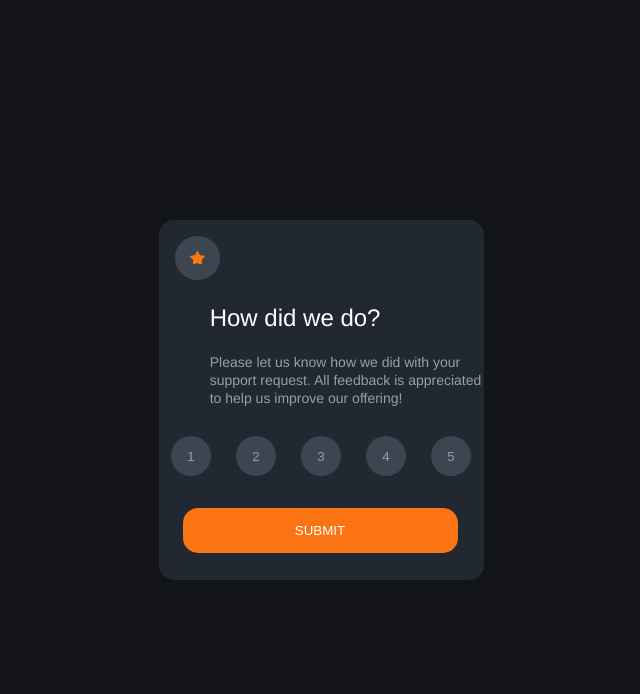
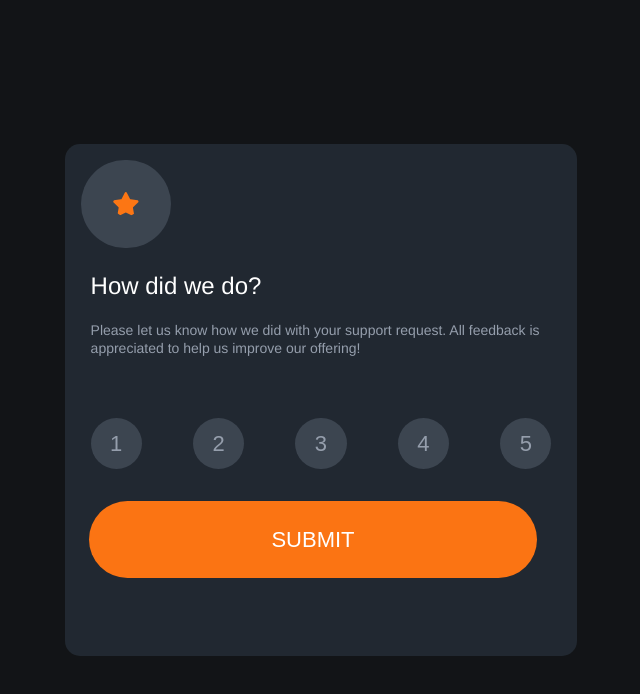
Before and after one commit to coreystone01/interactive-rating-component, a website built with Parcel: page index.html in a window 1280 px wide. Shown: the whole page, without its empty margins (319-959 px from the left). Built offline with nearby package versions, Linux system fonts and the light colour scheme.

Commit message:
moved style.scss into the sass folder and cleaned up the pointers on the partial files. There's a big issue with sizing on the desktop breakpoint because I was using vw and vh. Creating a branch to fix this issue

```diff
--- a/index.html
+++ b/index.html
@@ -4,8 +4,7 @@
   <meta charset="UTF-8">
   <meta name="viewport" content="width=device-width, initial-scale=1.0"> <!-- displays site properly based on user's device -->
   <link rel="icon" type="image/png" sizes="32x32" href="./images/favicon-32x32.png">
-  <link rel="stylesheet" href="style.scss">
-  <script src="script.js" defer></script>
+  <link rel="stylesheet" href="/css/custom.css">
   <title>Frontend Mentor | Interactive rating component</title>
 </head>
 <!-- color classes are defined in sass/layout/_index.scss -->
@@ -27,11 +26,6 @@
     </section>
     <button class="button submit --orange --white" tabindex="5" aria-label="Submit Your Score">SUBMIT</button>
   </div>
-
-
-  <!-- <div class="attribution">
-    Challenge by <a href="https://www.frontendmentor.io?ref=challenge" target="_blank">Frontend Mentor</a>.
-    Coded by <a href="#">Your Name Here</a>.
-  </div> -->
+  <script src="script.js"></script>
 </body>
 </html>
--- a/sass/abstract/_mixins.scss
+++ b/sass/abstract/_mixins.scss
@@ -1,4 +1,4 @@
-@use '/sass/abstract/variables';
+@use './variables';
 
 @mixin layout($breakpoint){
     @if ($breakpoint=='mini-mobile')
@@ -15,7 +15,7 @@
             @content;
         }
     }
-    @if ($breakpoint=='desktop')
+    @if ($breakpoint =='desktop')
     {
         @media (min-width: #{variables.$desktop})
         {
--- a/sass/abstract/_variables.scss
+++ b/sass/abstract/_variables.scss
@@ -3,7 +3,7 @@
 // breakpoints
 $mini-mobile: 374px;
 $mobile: 375px;
-$desktop: 1440px;
+$desktop: 800px;
 
 // colors
 $orange: hsl(25, 97%, 53%);
--- a/sass/components/_button.scss
+++ b/sass/components/_button.scss
@@ -7,6 +7,7 @@ button  {
     align-items: center;
     padding: 5%;
     border: 0;
+
 
     @include mixins.layout('mobile'){
         display: flex;
--- a/sass/components/_prompt.scss
+++ b/sass/components/_prompt.scss
@@ -35,6 +35,7 @@
 
     @include mixins.layout('desktop'){
         margin-left: 2vw;
+        margin-bottom: 5rem;
     }
 
 }
```
Also changed, not shown: sass/style.scss (added, +10 -0 lines), style.scss (deleted, +0 -10 lines), css/custom.css (added), 1 other file.
